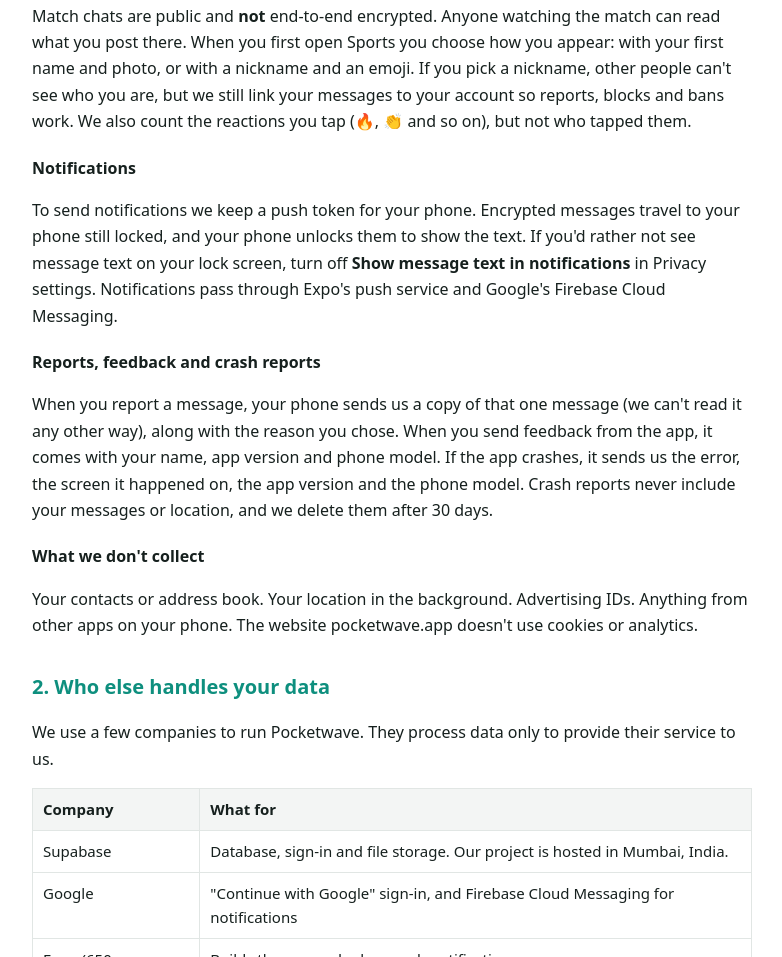
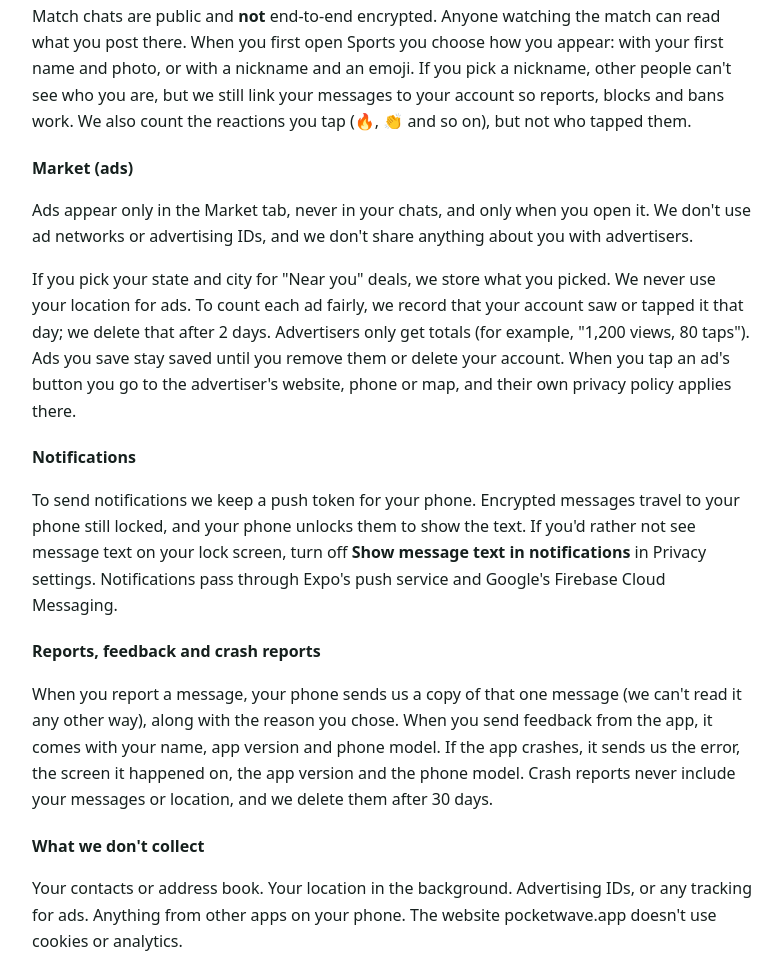
Before and after one commit to hariharansnowarc-cloud/pocketwave-website, a plain HTML site: page privacy.html in a window 1280 px wide. Shown: the part 2394-3351 px from the top of the page, without its empty margins (248-1030 px from the left). Drawn offline with Linux system fonts and the light colour scheme.

Commit message:
Privacy and terms: Market (ads)
Co-Authored-By: Claude Opus 5.5 <noreply@anthropic.com>
Claude-Session: https://claude.ai/code/session_01W5Kxcemd97T17DEnuPdYzb

```diff
--- a/privacy.html
+++ b/privacy.html
@@ -51,6 +51,10 @@
 <p>The Sports tab shows cricket scores from CricketData.org. Our server fetches the scores; your phone never contacts them, so they don't learn anything about you.</p>
 <p>Match chats are public and <strong>not</strong> end-to-end encrypted. Anyone watching the match can read what you post there. When you first open Sports you choose how you appear: with your first name and photo, or with a nickname and an emoji. If you pick a nickname, other people can't see who you are, but we still link your messages to your account so reports, blocks and bans work. We also count the reactions you tap (🔥, 👏 and so on), but not who tapped them.</p>
 
+<h3>Market (ads)</h3>
+<p>Ads appear only in the Market tab, never in your chats, and only when you open it. We don't use ad networks or advertising IDs, and we don't share anything about you with advertisers.</p>
+<p>If you pick your state and city for "Near you" deals, we store what you picked. We never use your location for ads. To count each ad fairly, we record that your account saw or tapped it that day; we delete that after 2 days. Advertisers only get totals (for example, "1,200 views, 80 taps"). Ads you save stay saved until you remove them or delete your account. When you tap an ad's button you go to the advertiser's website, phone or map, and their own privacy policy applies there.</p>
+
 <h3>Notifications</h3>
 <p>To send notifications we keep a push token for your phone. Encrypted messages travel to your phone still locked, and your phone unlocks them to show the text. If you'd rather not see message text on your lock screen, turn off <strong>Show message text in notifications</strong> in Privacy settings. Notifications pass through Expo's push service and Google's Firebase Cloud Messaging.</p>
 
@@ -58,7 +62,7 @@
 <p>When you report a message, your phone sends us a copy of that one message (we can't read it any other way), along with the reason you chose. When you send feedback from the app, it comes with your name, app version and phone model. If the app crashes, it sends us the error, the screen it happened on, the app version and the phone model. Crash reports never include your messages or location, and we delete them after 30 days.</p>
 
 <h3>What we don't collect</h3>
-<p>Your contacts or address book. Your location in the background. Advertising IDs. Anything from other apps on your phone. The website pocketwave.app doesn't use cookies or analytics.</p>
+<p>Your contacts or address book. Your location in the background. Advertising IDs, or any tracking for ads. Anything from other apps on your phone. The website pocketwave.app doesn't use cookies or analytics.</p>
 
 <h2>2. Who else handles your data</h2>
 <p>We use a few companies to run Pocketwave. They process data only to provide their service to us.</p>
@@ -79,6 +83,7 @@
 <li><strong>Messages and files:</strong> until you or the sender delete them, the chat or group is deleted, or the account is deleted. "Delete for everyone" removes the content from our server.</li>
 <li><strong>Your account:</strong> until you delete it. Deleting it removes your profile, photos, the messages and files you sent, your keys and backup, and your memberships. Messages other people sent you stay on their phones.</li>
 <li><strong>Match chat:</strong> deleted 1 hour after the match ends. Reported messages are kept until we review them; messages we remove are kept hidden for 180 days in case the law requires them, then deleted.</li>
+<li><strong>Market:</strong> which ads you saw or tapped, 2 days. Your chosen city and saved ads, until you change them or delete your account.</li>
 <li><strong>Reports:</strong> as long as we need them to deal with the problem and keep people safe.</li>
 <li><strong>Crash reports:</strong> 30 days.</li>
 <li><strong>Database backups:</strong> overwritten within 30 days.</li>
```
Also changed, not shown: terms.html (+3 -0 lines).
